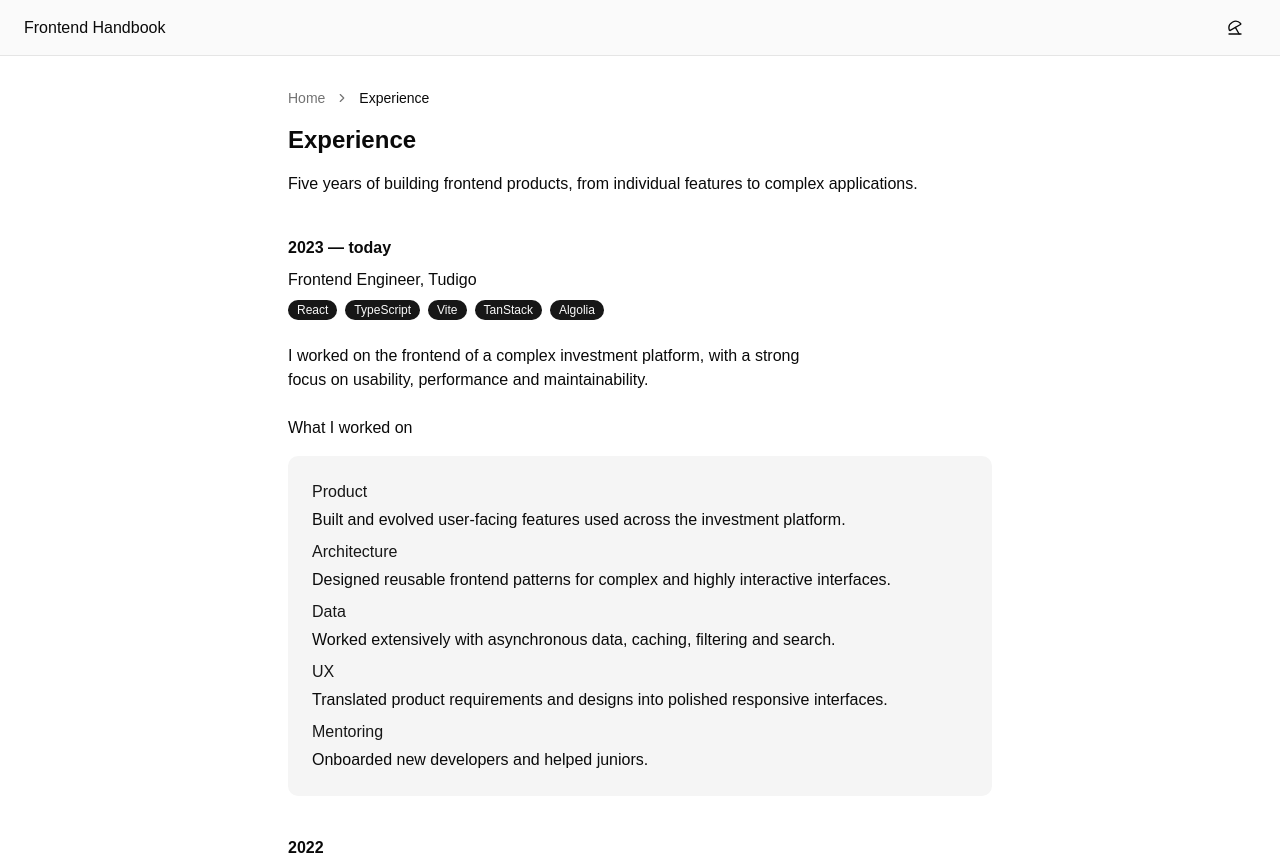
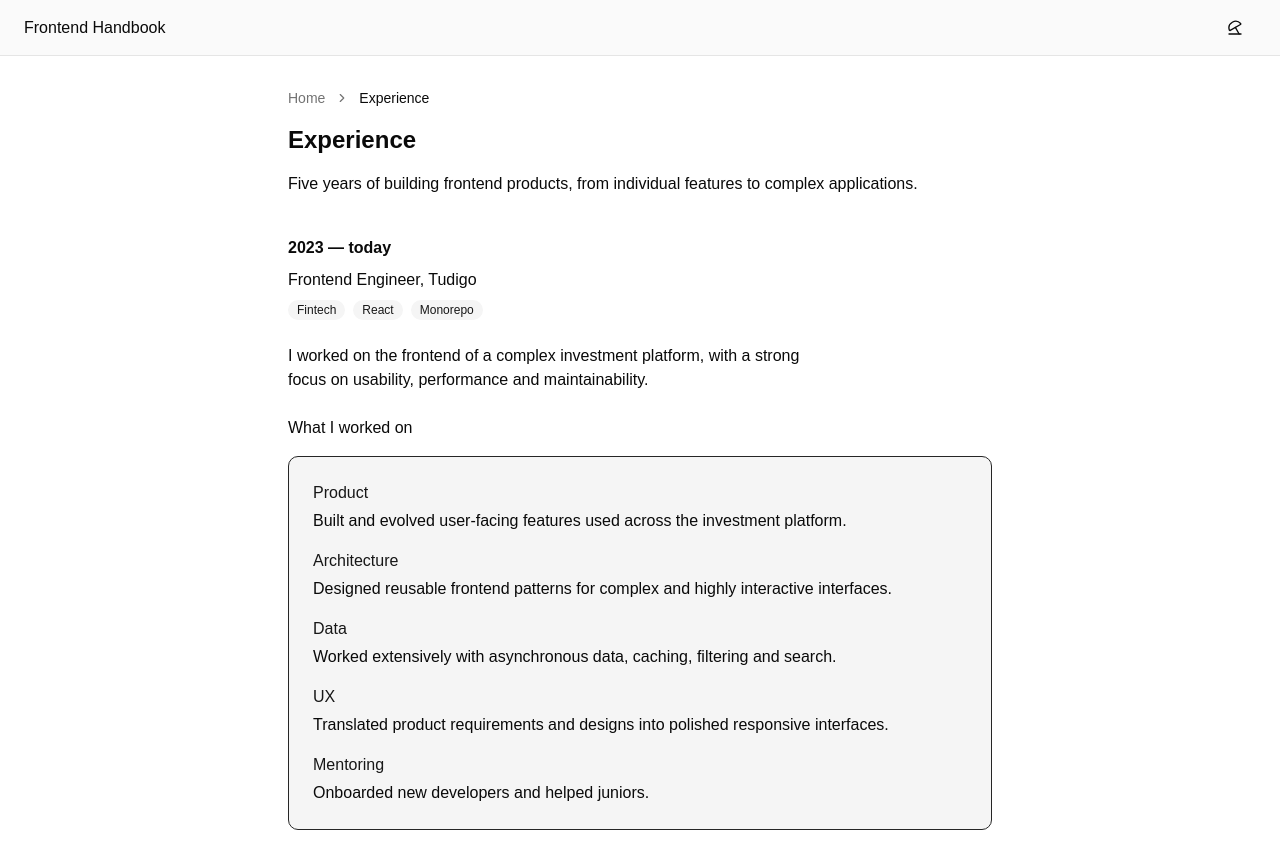
Before and after one commit to baptaste/frontend-handbook, a React (Vite) app: page /experience in a window 1280 px wide. Built offline with nearby package versions, Linux system fonts and the light colour scheme.

Commit message:
style: refine documentation blocks and experience badges

```diff
--- a/src/components/documentation.tsx
+++ b/src/components/documentation.tsx
@@ -36,11 +36,7 @@
   children,
   ...props
 }: ComponentProps<"p">) {
-  return (
-    <p className={cn("", className)} {...props}>
-      {children}
-    </p>
-  )
+  return <p {...props}>{children}</p>
 }
 
 function DocumentationHeader({
@@ -55,8 +51,16 @@
   )
 }
 
-function DocumentationBlock({ children }: { children: ReactNode }) {
-  return <section className="space-y-6">{children}</section>
+function DocumentationBlock({
+  children,
+  className,
+  ...props
+}: ComponentProps<"section">) {
+  return (
+    <section className={cn("space-y-6", className)} {...props}>
+      {children}
+    </section>
+  )
 }
 
 function DocumentationBlockHeader({ children }: { children: ReactNode }) {
@@ -91,8 +95,8 @@
 
 function DocumentationBlockCard({ children }: { children: ReactNode }) {
   return (
-    <div className="bg-neutral-100 dark:bg-neutral-900 rounded-lg p-4 lg:p-6">
-      <div className="space-y-2">{children}</div>
+    <div className="space-y-4 bg-neutral-100 dark:bg-neutral-900 rounded-lg p-4 lg:p-6 border border-neutral-800">
+      {children}
     </div>
   )
 }
--- a/src/routes/experience.tsx
+++ b/src/routes/experience.tsx
@@ -53,11 +53,9 @@
             Frontend Engineer, Tudigo
           </DocumentationBlockInfo>
           <DocumentationBlockList>
-            <Badge>React</Badge>
-            <Badge>TypeScript</Badge>
-            <Badge>Vite</Badge>
-            <Badge>TanStack</Badge>
-            <Badge>Algolia</Badge>
+            <Badge variant="secondary">Fintech</Badge>
+            <Badge variant="secondary">React</Badge>
+            <Badge variant="secondary">Monorepo</Badge>
           </DocumentationBlockList>
         </DocumentationBlockHeader>
 
@@ -97,9 +95,9 @@
             Frontend Engineer, Feelity
           </DocumentationBlockInfo>
           <DocumentationBlockList>
-            <Badge>React Native</Badge>
-            <Badge>Angular</Badge>
-            <Badge>Mobile Apps</Badge>
+            <Badge variant="secondary">React Native</Badge>
+            <Badge variant="secondary">Angular</Badge>
+            <Badge variant="secondary">Mobile Apps</Badge>
           </DocumentationBlockList>
         </DocumentationBlockHeader>
 
@@ -120,9 +118,9 @@
             Frontend Engineer, LibNGo
           </DocumentationBlockInfo>
           <DocumentationBlockList>
-            <Badge>Svelte</Badge>
-            <Badge>SvelteKit</Badge>
-            <Badge>PWA</Badge>
+            <Badge variant="secondary">Svelte</Badge>
+            <Badge variant="secondary">SvelteKit</Badge>
+            <Badge variant="secondary">PWA</Badge>
           </DocumentationBlockList>
         </DocumentationBlockHeader>
         <DocumentationDescription>
```
